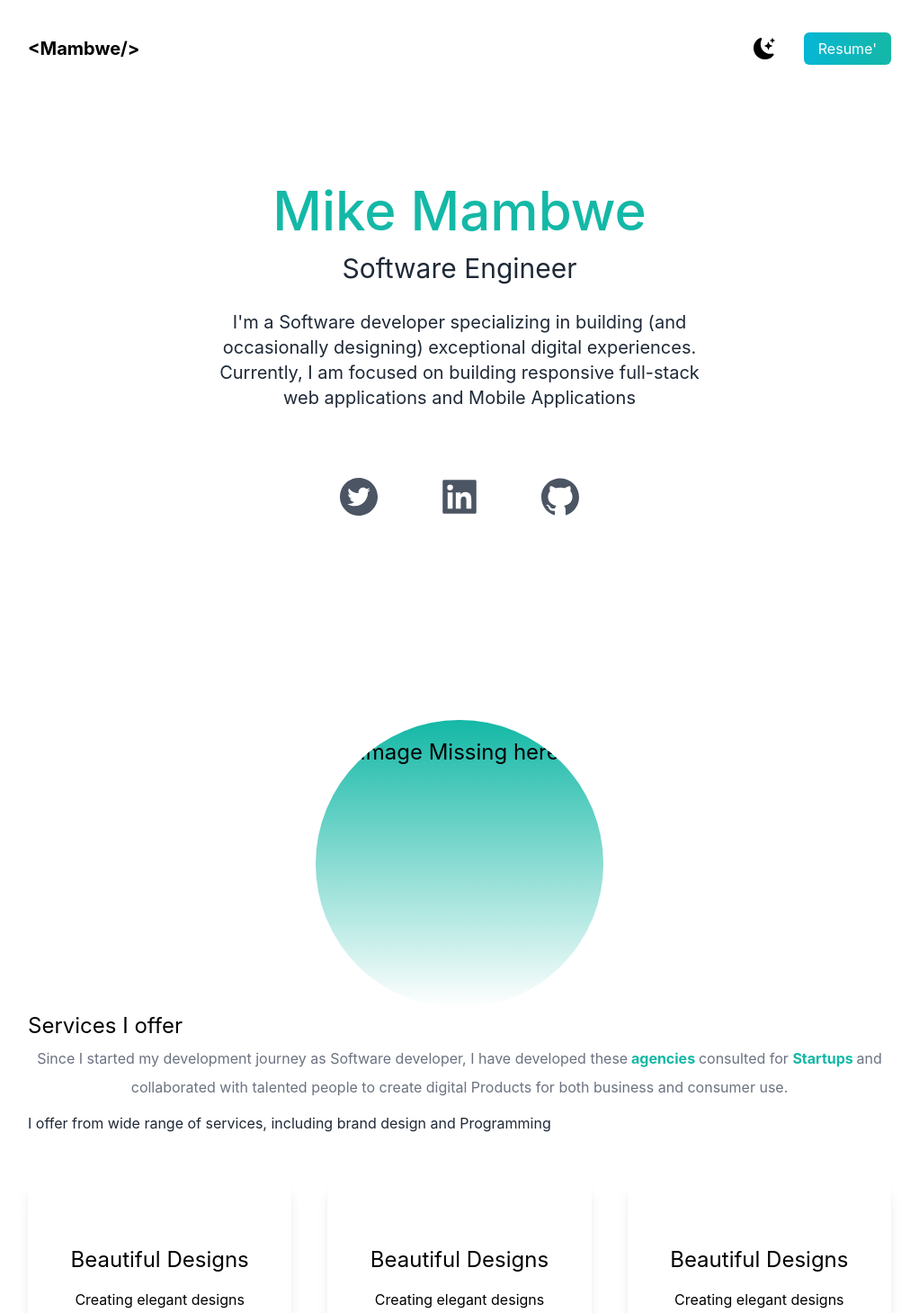
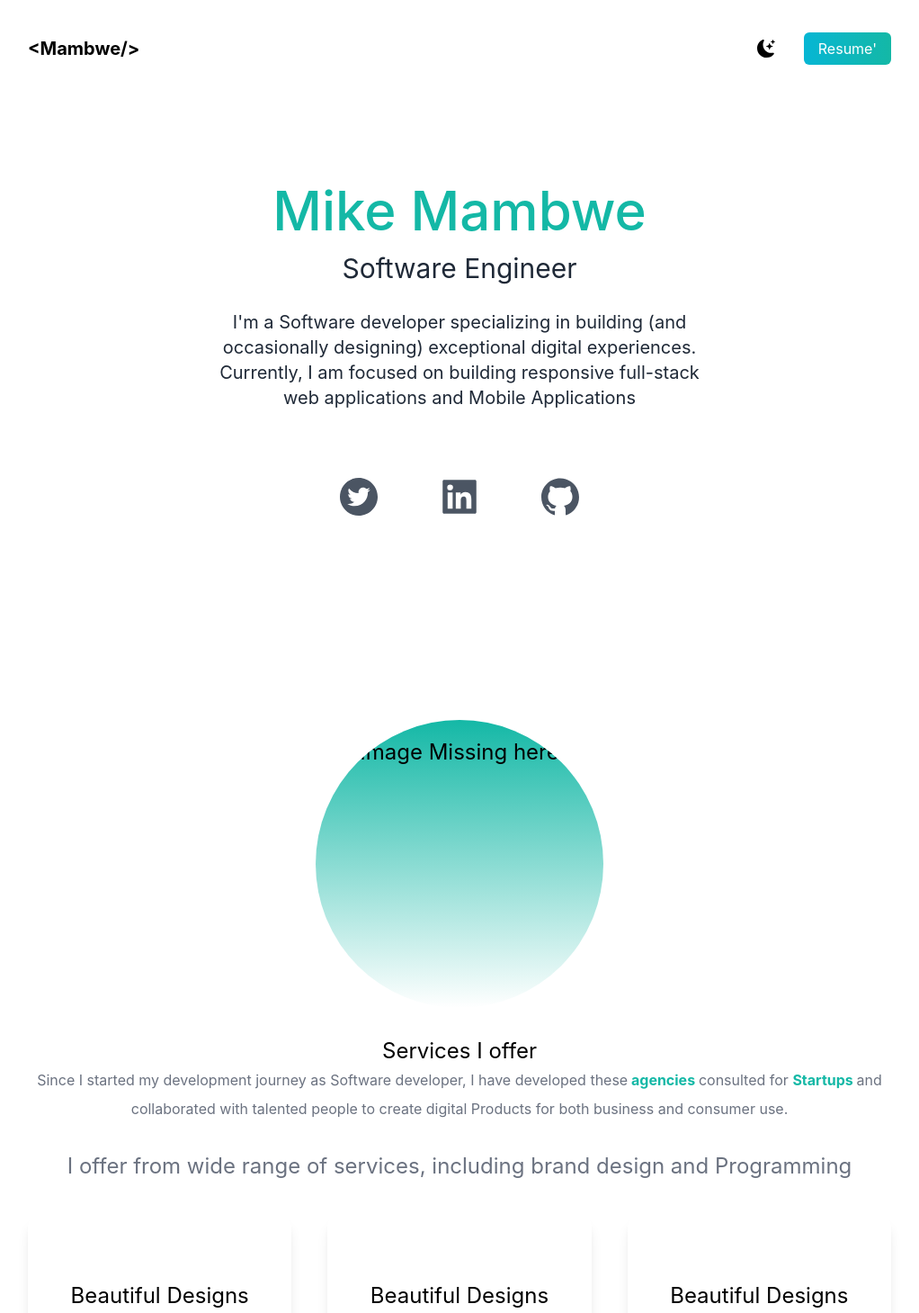
Before and after one commit to aeprodigy/mambwe_mike, a React (Create React App) app: page / in a window 1280 px wide. Shown: the top 1459 px of the page at 90% size, without its empty margins (129-1151 px from the left). Built offline with nearby package versions, Linux system fonts and the light colour scheme.

Commit message:
media queries

```diff
--- a/src/App.js
+++ b/src/App.js
@@ -30,7 +30,7 @@ function App() {
               <li>
                 <BsFillMoonStarsFill
                   onClick={() => setDarkMode(!darkMode)}
-                  className="cursor-pointer text-2xl dark:text-white"
+                  className="cursor-pointer text-2xl sm:text-xl dark:text-white"
                 />
               </li>
               <li>
@@ -88,7 +88,7 @@ function App() {
               </h1>
             </div>
             <div>
-              <h3 className="text-2xl py-1 dark:text-white">
+              <h3 className="text-2xl text-center pt-8 dark:text-white">
                 Services I offer
               </h3>
               <p className="leading-8  text-md text-center text-gray-500 dark:text-white">
@@ -100,7 +100,7 @@ function App() {
                 and collaborated with talented people to create digital Products
                 for both business and consumer use.
               </p>
-              <p className="text-md py-2 leading-8 text-gray-800">
+              <p className="text-md pt-8 text-center text-2xl leading-8 text-gray-500 dark:text-white">
                 I offer from wide range of services, including brand design and
                 Programming
               </p>
```
